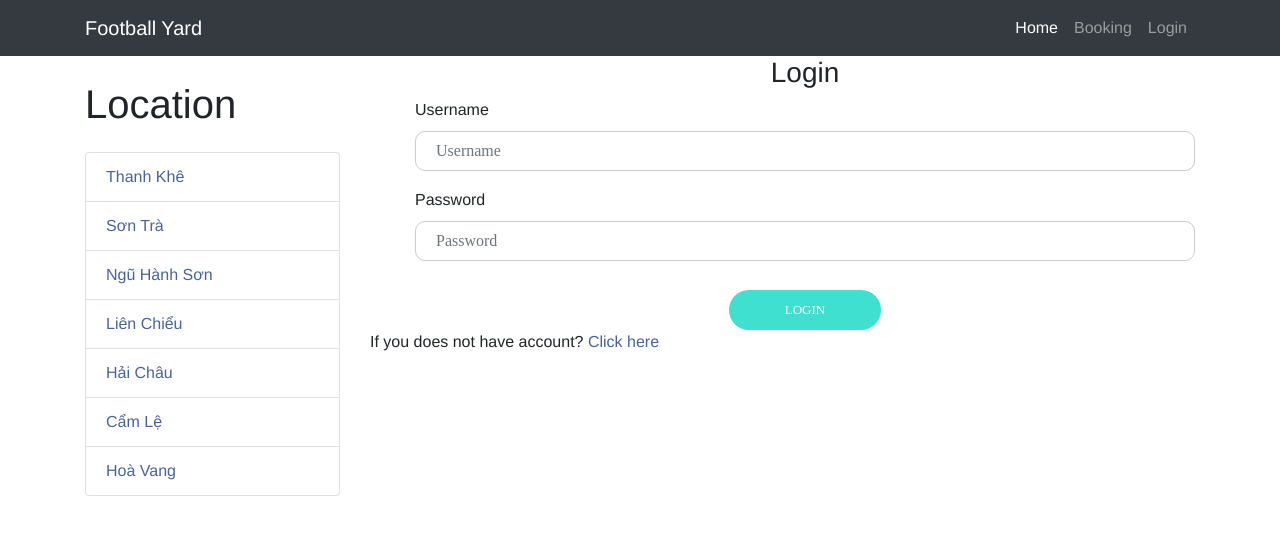
After one commit to nguyentienanhvuongchuse/DATN-Football-Manage, a Django app: template home/templates/base/login.html in a window 1280 px wide. The commit adds this page. Shown: the top 535 px of the page. Run offline with Django 3.2, Linux system fonts and the light colour scheme; the template is opened without the code that fills it, so the values that code supplies are empty; some libraries are stand-ins or nearby versions.

Commit message:
login + logout

```diff
--- /dev/null
+++ b/home/templates/base/login.html
@@ -0,0 +1,20 @@
+{% extends "base/index.html"%}
+{% block title %} Login {% endblock title%}
+{% block content %}
+<div class="col-lg-9">
+    <form method="POST" id="signup_form">
+        {% csrf_token %}
+        <div class="title-form"><h3>Login</h3></div>
+        <div class="form-wrapper">
+            <label for="">Username</label>
+            <input type="text" name="username" placeholder="Username" class="form-control">
+        </div>
+        <div class="form-wrapper">
+            <label for="">Password</label>
+            <input type="password" name="password" placeholder="Password" class="form-control">
+        </div>
+        <button type="submit" class="signup">Login</button>
+    </form>
+    <p>If you does not have account? <a href="{% url "signup" %}">Click here</a></p>
+</div>
+{% endblock content%}
--- a/home/templates/base/nav.html
+++ b/home/templates/base/nav.html
@@ -23,9 +23,15 @@
                 <li class="nav-item">
                     <a class="nav-link" href="{% url "order" %}">Booking</a>
                 </li>
-                <li class="nav-item">
-                    <a class="nav-link" href="{% url "login" %}">Login</a>
-                </li>
+                {% if user.username %}
+                    <li class="nav-item">
+                        <a class="nav-link" href="{% url "logout" %}">Logout</a>
+                    </li>
+                {% else %}
+                    <li class="nav-item">
+                        <a class="nav-link" href="{% url "login" %}">Login</a>
+                    </li>
+                {% endif %}
             </ul>
         </div>
     </div>
--- a/home/urls.py
+++ b/home/urls.py
@@ -7,5 +7,6 @@
     path("order/", views.order, name = "order"),
     path("detail/", views.detail, name = "detail"),
     path("login/", views.signin, name = "login"),
-    path("signup/", views.signup, name = "signup")
+    path("signup/", views.signup, name = "signup"),
+    path("logout/", views.logout_user, name = "logout")
 ]
--- a/static/css/shop-homepage.css
+++ b/static/css/shop-homepage.css
@@ -248,9 +248,10 @@
 width: 100%;
 height: 40px;
 padding: 0 20px;
-border-radius: 20px;
+border-radius: 10px;
 font-family: "Muli-Bold";
-background: none; }
+background: none;
+}
 .form-control:focus {
     border: 1px solid #3FE0D0; }
 
@@ -324,4 +325,7 @@
 .error{
     color: #f11a09;
 }
+.title-form{
+    text-align: center;
+}
 /* end form signup */
```
Also changed, not shown: home/templates/base/signup.html (+13 -15 lines), home/views.py (+13 -1 lines).
